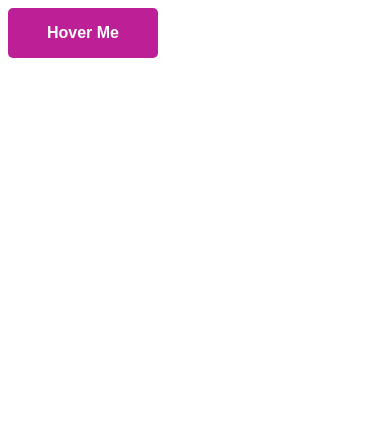
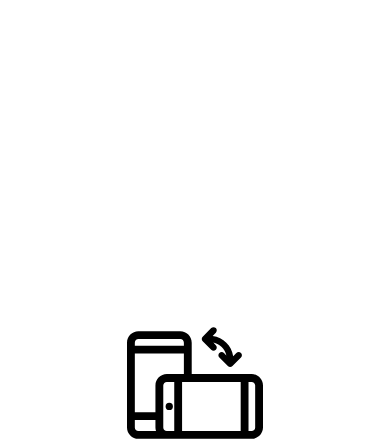
Before and after one commit to ElinaIvanova/gradient, a plain HTML site: page index.html in a window 390 px wide. Shown: the top 445 px of the page. Drawn offline with Linux system fonts and the light colour scheme.

Commit message:
initial screen rotating script

```diff
--- a/index.css
+++ b/index.css
@@ -1,3 +1,22 @@
+html {
+	font-family: -apple-system, BlinkMacSystemFont, "Segoe UI", Roboto, Oxygen-Sans, Ubuntu, Cantarell, "Helvetica Neue", Helvetica, Arial, sans-serif;
+}
+
+body {
+	width: 100vw;
+    height: 100vh;
+    margin: 0;
+    padding: 0;
+}
+
+.main {
+	display: flex;
+	justify-content: center;
+	align-items: center;
+	width: 100%;
+	height: 100%;
+}
+
 .button {
 	position: relative;
 	width: 150px;
@@ -22,6 +41,7 @@
     align-items: center;
     width: 100%;
     height: 100%;
+    font-family: inherit;
     font-weight: bold;
 }
 
@@ -42,6 +62,49 @@
 	--size: 200px;
 }
 
-/*#BD1F97
-#6814D1
-*/
+.popup {
+	z-index: 1;
+	position: fixed;
+	overflow: hidden;
+	top: 0;
+	left: 0;
+	display: none;
+	flex-grow: 1;
+	flex-direction: column;
+	justify-content: center;
+	align-items: center;
+	width: 100%;
+	height: 100%;
+	background: white;
+}
+
+.image {
+	width: 35%;
+	height: auto;
+}
+
+.caption {
+	text-align: center;
+	font-family: inherit;
+	font-size: 2rem;
+}
+
+@media (max-width: 500px) and (orientation: portrait) {
+	.popup {
+		display: flex;
+    }
+}
+
+@media (max-width: 500px) and (orientation: landscape) {
+	.main {
+		background: rgba(0, 0, 0, .1);
+	}
+
+	.button::after {
+	    content: "Rotation isn't my thing";
+    }
+
+    .popup {
+		display: none;
+    }
+}
--- a/index.html
+++ b/index.html
@@ -6,7 +6,13 @@
 		<link href="index.css" rel="stylesheet">
 	</head>
 	<body>
-		<button class="button" id="button"></button>
+		<div class="main">
+			<button class="button" id="button"></button>
+		</div>
+		<div class="popup" id="popup">
+				<img class="image" src="turn-mobile.svg"></img>
+				<span class="caption">Please turn your devise over</span>
+			</div>
 		<script type="text/javascript" src="index.js"></script>
 	</body>
 </html
--- a/index.js
+++ b/index.js
@@ -8,8 +8,19 @@ function onHover(event) {
   console.log('hello there');
 }
 
+function onOrientationChange() {
+  console.log(screen.orientation);
+}
+
+function onResize() {
+  console.log(screen.width, screen.height);
+}
+
 function init() {
   button.addEventListener('mousemove', onHover);
+
+  window.addEventListener('resize', onResize);
+  window.addEventListener('orientationchange', onOrientationChange);
 }
 
 init();
```
Also changed, not shown: turn-mobile.svg (added), turn-right.svg (added).
